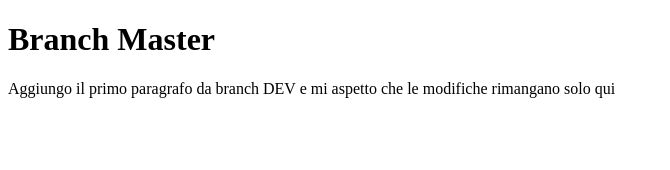
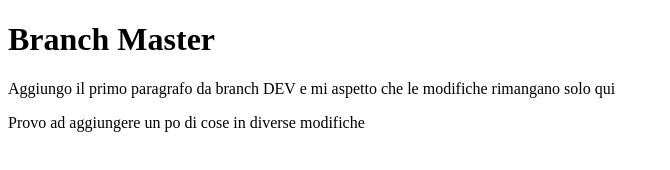
Before and after one commit to Mariarosaria25/first-progect, a plain HTML site: page index.html in a window 1280 px wide. Shown: the whole page, without its empty margins (0-670 px from the left). Drawn offline with Linux system fonts and the light colour scheme.

Commit message:
prima modifica

```diff
--- a/index.html
+++ b/index.html
@@ -8,5 +8,7 @@
 <body>
     <h1>Branch Master</h1>
     <p>Aggiungo il primo paragrafo da branch DEV e mi aspetto che le modifiche rimangano solo qui</p>
+    <p>Provo ad aggiungere un po di cose in diverse modifiche</p>
+
 </body>
 </html>
```
